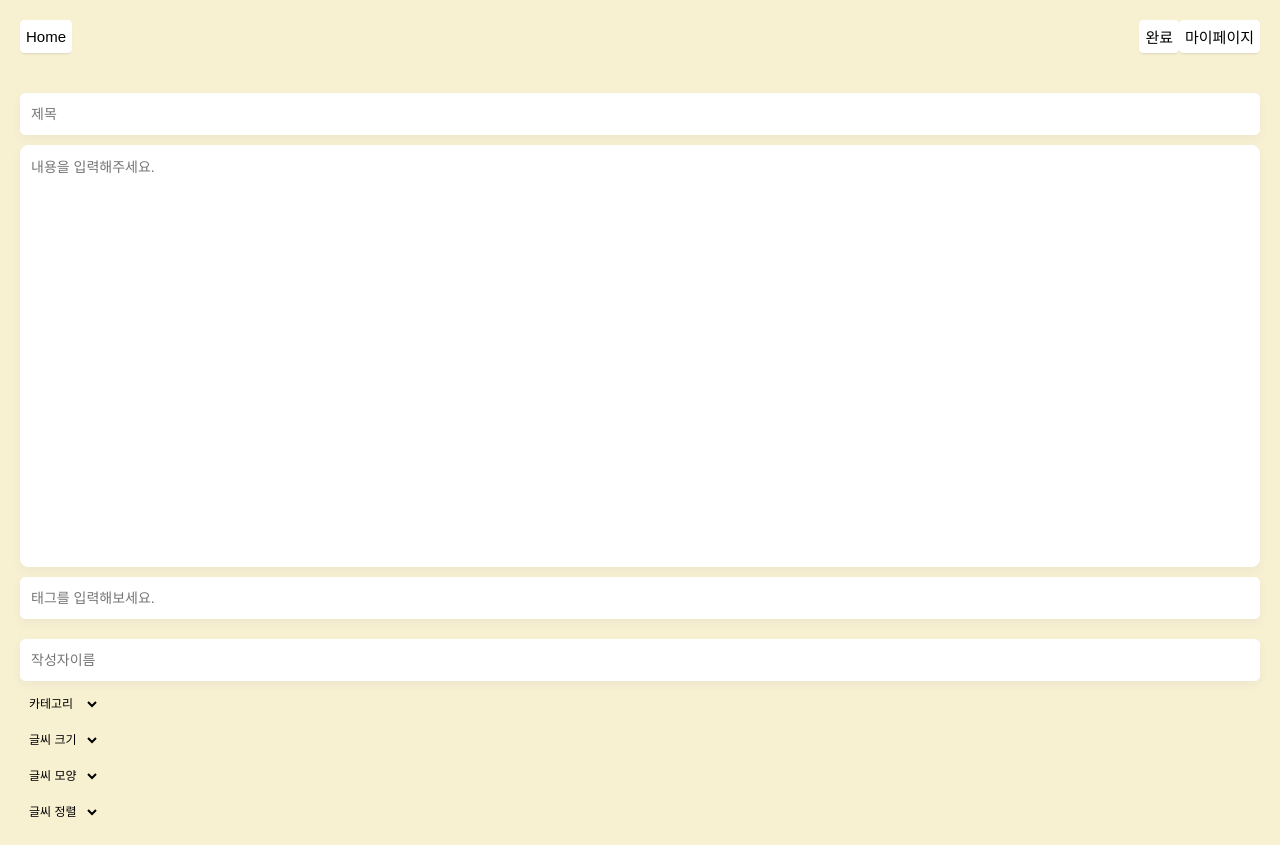
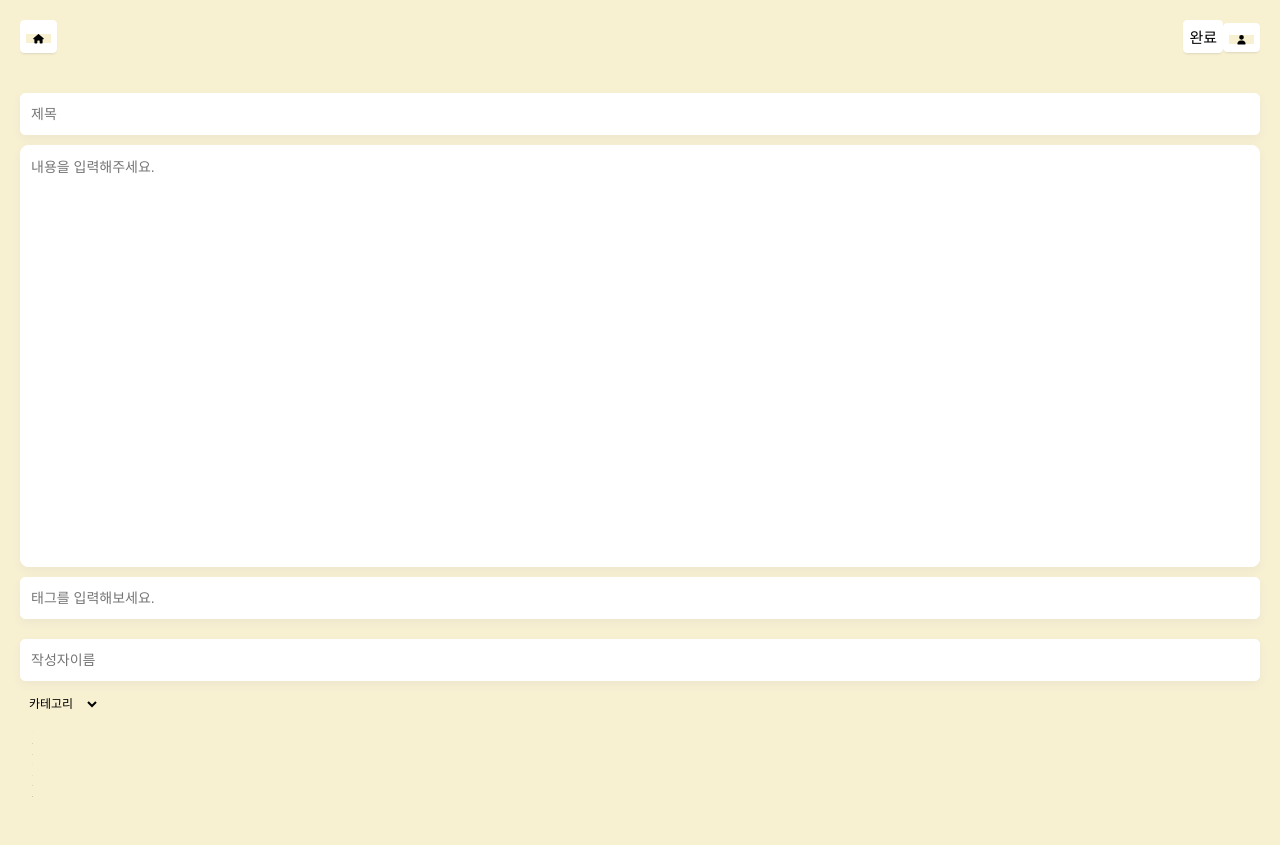
Before and after one commit to hjyang369/my-blog, a Next.js app: page /writing in a window 1280 px wide. After the commit the page ends 817 px from the top, so only its background shows below. Built offline with nearby package versions, Linux system fonts and the light colour scheme.

Commit message:
add: .env, axios, 아이콘 추가

```diff
--- a/package.json
+++ b/package.json
@@ -14,6 +14,7 @@
     "@fortawesome/free-regular-svg-icons": "^6.4.2",
     "@fortawesome/free-solid-svg-icons": "^6.4.2",
     "@fortawesome/react-fontawesome": "^0.2.0",
+    "axios": "^1.6.0",
     "next": "13.5.6",
     "react": "^18",
     "react-dom": "^18"
--- a/src/pages/writing/index.js
+++ b/src/pages/writing/index.js
@@ -5,6 +5,16 @@ import { faImage } from "@fortawesome/free-regular-svg-icons";
 import style from "./writing.module.css";
 import useInputValue from "@/hooks/useInputValue";
 import { useRouter } from "next/router";
+import {
+  faAlignJustify,
+  faBold,
+  faHouse,
+  faItalic,
+  faPalette,
+  faTextHeight,
+  faUnderline,
+  faUser,
+} from "@fortawesome/free-solid-svg-icons";
 //
 
 const inter = Inter({ subsets: ["latin"] });
@@ -20,18 +30,25 @@ const Writing = () => {
   const { inputValue, handleInput } = useInputValue(initInputValue);
   const router = useRouter();
 
-  //.env 파일 만들기
   //연락해서 스웨거 여는법 다시 물어보기
   //태그 혹시 지금부터 넣으시냐고 물어보기
   //바뀐 유아이 다시 보여주기
+  //css 수정
+  //그리드 및 아이콘 적용ㅜ
 
   const postWriting = () => {
     axios
-      .post(`${import.meta.env.VITE_APP_BASE_URL}/apis/signup`, {
+      .post(
+        `${process.env.NEXT_PUBLIC_BASE_URL}/apis/signup`,
+        {
           title: inputValue.title,
           texts: inputValue.texts,
           author: inputValue.author,
-      })
+        }
+        // {
+        //   Authorization: `Bearer ${"토큰"}`,
+        // }
+      )
       .then((data) => {
         if (data.status === 200) {
           router.push("/");
@@ -54,12 +71,17 @@ const Writing = () => {
       </Head>
       <div className={style.main}>
         <nav className={style.nav}>
-          <button className={style.btn}>Home</button>
+          <button className={style.btn}>
+            <FontAwesomeIcon className={style.imgIcon} icon={faHouse} />
+          </button>
+
           <div>
             <button onClick={postWriting} className={style.btn}>
               완료
             </button>
-            <button className={style.btn}>마이페이지</button>
+            <button className={style.btn}>
+              <FontAwesomeIcon className={style.imgIcon} icon={faUser} />
+            </button>
           </div>
         </nav>
         <main className={style.mainContainer}>
@@ -88,36 +110,22 @@ const Writing = () => {
             onChange={handleInput}
           ></input>
           <div className={style.navCenter}>
-            <label htmlFor="file">
             <select className={style.select}>
               <option defaultValue>카테고리</option>
               <option>여행</option>
               <option>개발</option>
               <option>요리</option>
             </select>
+            <label htmlFor="file">
               <FontAwesomeIcon className={style.imgIcon} icon={faImage} />
             </label>
             <input id="file" type="file" className={style.file}></input>
-            <select className={style.select}>
-              <option defaultValue>글씨 크기</option>
-              <option>10</option>
-              <option>20</option>
-              <option>30</option>
-            </select>
-            <select className={style.select}>
-              <option defaultValue>글씨 모양</option>
-              <option>일반</option>
-              <option>강조</option>
-              <option>옆으로</option>
-              <option>밑줄</option>
-              <option>가운데줄</option>
-            </select>
-            <select className={style.select}>
-              <option defaultValue>글씨 정렬</option>
-              <option>오른쪽</option>
-              <option>왼쪽</option>
-              <option>가운데</option>
-            </select>
+            <FontAwesomeIcon className={style.imgIcon} icon={faTextHeight} />
+            <FontAwesomeIcon className={style.imgIcon} icon={faUnderline} />
+            <FontAwesomeIcon className={style.imgIcon} icon={faItalic} />
+            <FontAwesomeIcon className={style.imgIcon} icon={faBold} />
+            <FontAwesomeIcon className={style.imgIcon} icon={faAlignJustify} />
+            <FontAwesomeIcon className={style.imgIcon} icon={faPalette} />
           </div>
         </main>
       </div>
```
Also changed, not shown: 2 other files (tests, documents, lock files or other folders). Lines whose indentation alone changed are shown as unchanged.
